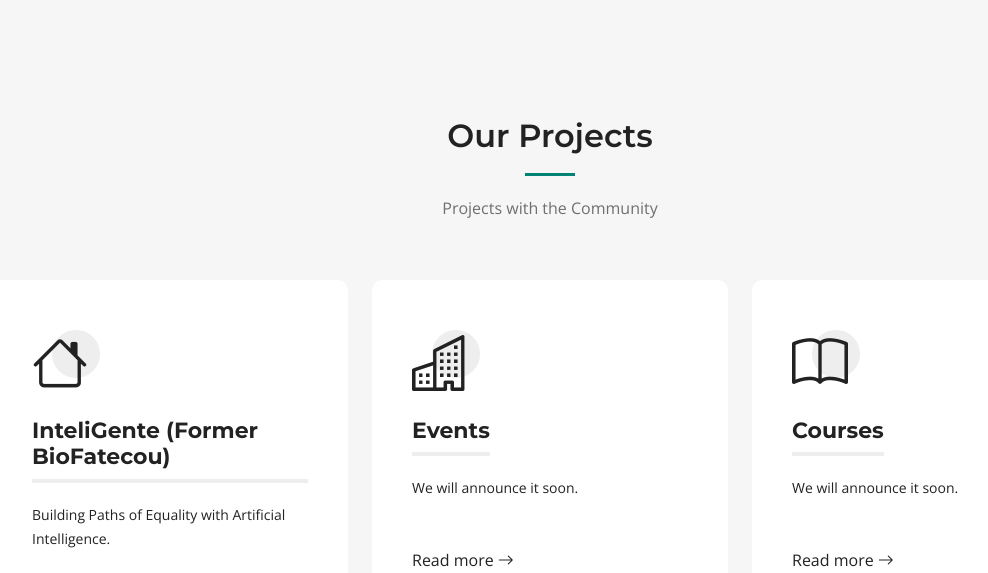
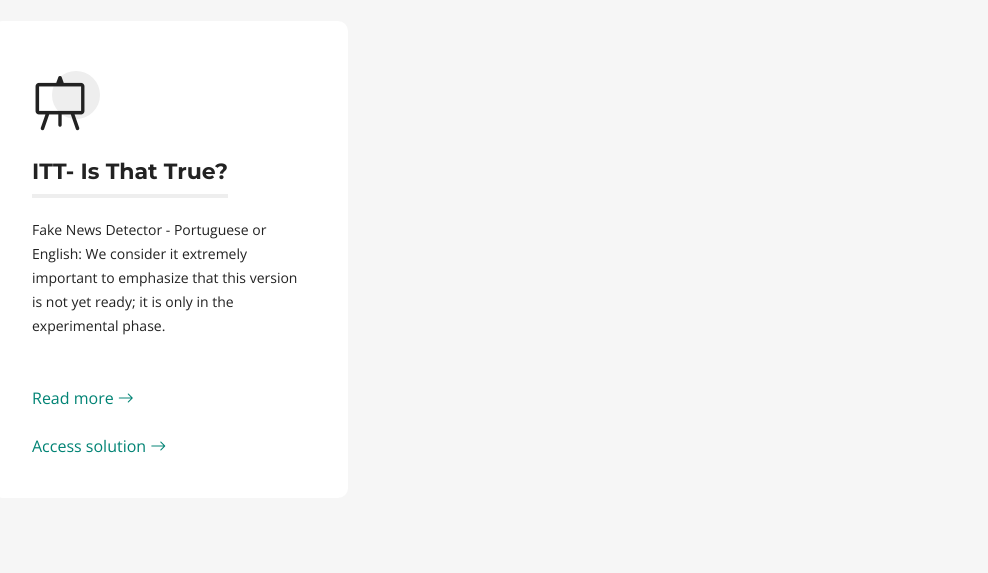
Before and after one commit to Bonidia/AutoAI-Pandemics-WebPage, a plain HTML site: page index.html in a window 1280 px wide. Shown: the part 2075-2648 px from the top of the page, without its empty margins (90-1078 px from the left). Drawn offline with nearby package versions, Linux system fonts and the light colour scheme; a script that the page names is missing.

Commit message:
News Solutions

```diff
--- a/index.html
+++ b/index.html
@@ -322,6 +322,18 @@
             </div>
           </div><!-- End Service Item -->
 
+          <div class="col-lg-4 col-md-6">
+            <div class="service-item  position-relative">
+              <div class="icon">
+                <i class="bi bi-easel"></i>
+              </div>
+              <h3>ITT- Is That True?</h3>
+              <p>Fake News Detector - Portuguese or English: We consider it extremely important to emphasize that this version is not yet ready; it is only in the experimental phase.</p></br></br>
+              <a href="https://g1.globo.com/sp/bauru-marilia/noticia/2023/11/09/aplicativo-para-checagem-de-fake-news-criado-na-fatec-de-ourinhos-esta-entre-as-100-melhores-ideias-do-mundo.ghtml">Read more <i class="bi bi-arrow-right"></i></a></br></br>
+              <a href="http://itt.fatecourinhos.edu.br:8050/">Access solution <i class="bi bi-arrow-right"></i></a>
+            </div>
+          </div><!-- End Service Item -->
+
           <!--<div class="col-lg-4 col-md-6">
             <div class="service-item position-relative">
               <div class="icon">
```
